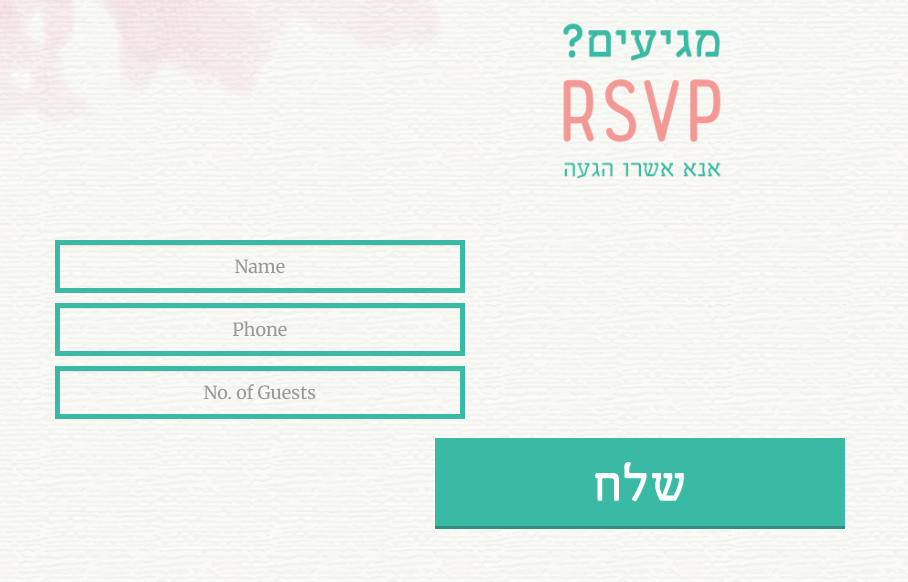
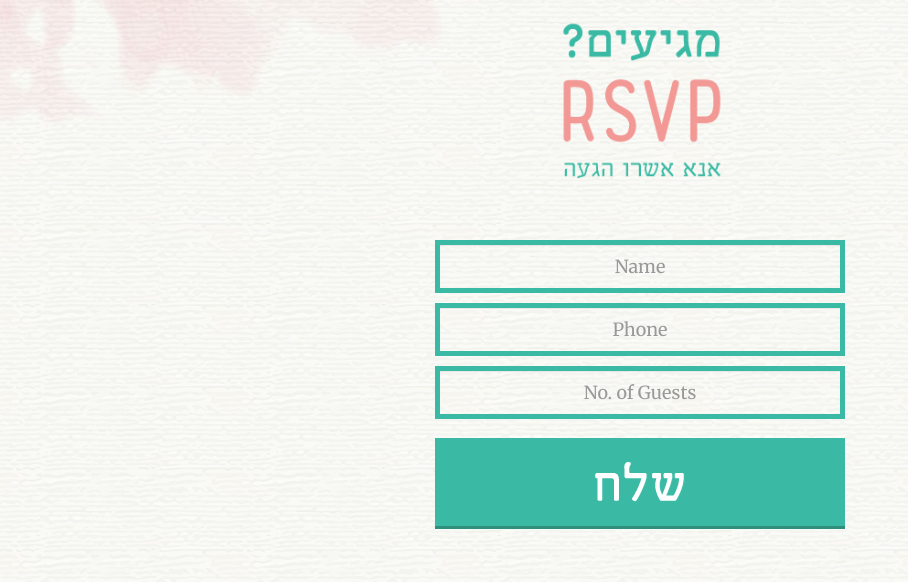
Before and after one commit to yuvalcar/wedwebsite, a Flask app: page / in a window 1280 px wide. Shown: the part 2194-2776 px from the top of the page, without its empty margins (0-908 px from the left). Run offline with Flask 2, Linux system fonts and the light colour scheme; a map, chart or similar area stays blank; some libraries are stand-ins or nearby versions.

Commit message:
remving col-md

```diff
--- a/wedweb/templates/invite.html
+++ b/wedweb/templates/invite.html
@@ -46,13 +46,13 @@
         <div ng-app="wedwebApp" ng-controller="rsvpController">
             <form>
                 <div class="row input-padding">
-                    <input type="text" ng-model="username" class="form-control input-lg center-me cool-input col-md-4" placeholder="Name">
+                    <input type="text" ng-model="username" class="form-control input-lg center-me cool-input" placeholder="Name">
                 </div>
                 <div class="row input-padding">
-                    <input type="text" ng-model="phone" class="form-control input-lg center-me cool-input col-md-4" placeholder="Phone">
+                    <input type="text" ng-model="phone" class="form-control input-lg center-me cool-input" placeholder="Phone">
                 </div>
                 <div class="row input-padding">
-                    <input type="text" ng-model="guests" class="form-control input-lg center-me cool-input col-md-4" placeholder="No. of Guests">
+                    <input type="text" ng-model="guests" class="form-control input-lg center-me cool-input" placeholder="No. of Guests">
                 </div>
             </form>
             <div class="row">
```
